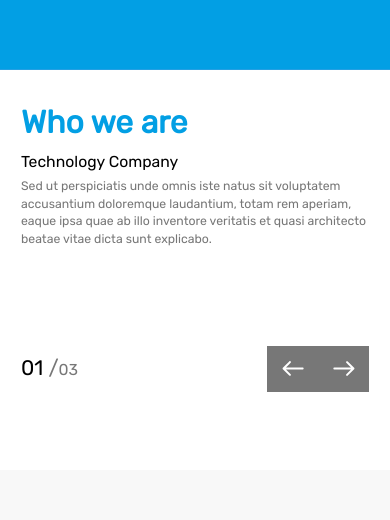
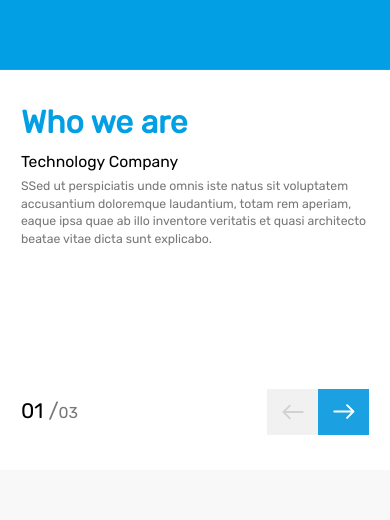
Before and after one commit to yeremiaChris/vue-test, a Vue app: page / in a window 390 px wide. Shown: the part 653-1173 px from the top of the page. Built offline with nearby package versions, Linux system fonts and the light colour scheme.

Commit message:
create animation for slide our speciality comp

```diff
--- a/src/components/OurSpeciality.vue
+++ b/src/components/OurSpeciality.vue
@@ -29,31 +29,61 @@
 
         <!-- card on mobile -->
         <div class="md:hidden box-center">
-          <div class="mt-10 flex flex-col items-between">
+          <div class="mt-10">
+            <div
+              :class="`flex flex-col items-between duration-300 ${
+                isAnimation ? 'opacity-0' : 'opacity-100'
+              }`"
+            >
               <img
                 class="self-center"
-              src="/images/speed-improvement.png"
+                :src="`/images/${list[activeCard].icon}.png`"
                 alt="speed-improvement"
               />
-            <h2 class="text-lg mt-4 text-center">Speed Improvement</h2>
-            <p class="text-center text-soft-gray mt-12">
-              Lorem ipsum dolor sit amet, consectetur adipiscing elit. Duis
-              euismod libero vel leo auctor, in venenatis nulla consequat. Sed
-              commodo nunc sit amet congue aliquam.
+              <h2 class="text-lg mt-4 text-center">
+                {{ list[activeCard].title }}
+              </h2>
+              <p class="text-center text-[#A7A7A7] mt-12">
+                {{ list[activeCard].description }}
               </p>
+            </div>
             <!-- bullet, next and previous button -->
             <div class="mt-10 flex justify-between items-center">
-              <img src="/svg/gray-arrow.svg" alt="arrow" />
-              <div class="flex items-center gap-5">
-                <div class="h-3 w-3 rounded-full bg-soft-gray" />
-                <div class="h-3 w-3 rounded-full bg-soft-gray" />
-                <div class="h-3 w-3 rounded-full bg-soft-gray" />
-              </div>
+              <button @click="previous">
                 <img
-                class="transform rotate-180"
-                src="/svg/gray-arrow.svg"
+                  :class="`${
+                    activeCard > 0 ? 'rotate-180' : 'cursor-not-allowed'
+                  }`"
+                  :src="`/svg/${
+                    activeCard > 0 ? 'blue-arrow' : 'gray-arrow'
+                  }.svg`"
                   alt="arrow"
                 />
+              </button>
+              <div class="flex items-center gap-5">
+                <button
+                  v-for="(item, index) in list.length"
+                  :key="item"
+                  @click="handleClickBullet(index)"
+                  :class="`h-3 w-3 rounded-full ${
+                    activeCard === index
+                      ? 'border-2 border-[#3D46A2]'
+                      : 'bg-[#DAF3FC]'
+                  }`"
+                />
+              </div>
+              <button @click="next">
+                <img
+                  :class="`${
+                    activeCard === list.length - 1 &&
+                    'rotate-180 cursor-not-allowed'
+                  }`"
+                  :src="`/svg/${
+                    activeCard < list.length - 1 ? 'blue-arrow' : 'gray-arrow'
+                  }.svg`"
+                  alt="arrow"
+                />
+              </button>
             </div>
           </div>
         </div>
@@ -66,18 +96,20 @@
 export default {
   data() {
     return {
+      activeCard: 0,
+      isAnimation: false,
       list: [
         {
           title: "Accesories",
           icon: "accesories",
           description:
-            "Lorem ipsum dolor sit amet, consectetur adipiscing elit. Duis euismod libero vel leo auctor, in venenatis nulla consequat. Sed commodo nunc sit amet congue aliquam.",
+            "Lorem ipsum dolor sit amet, consectetur adipiscing elit. Duis euismod libero vel leo auctor, in venenatis nulla consequat. Sed commodo nunc sit.",
         },
         {
           title: "Speed Improvement",
           icon: "speed-improvement",
           description:
-            "Lorem ipsum dolor sit amet, consectetur adipiscing elit. Duis euismod libero vel leo auctor, in venenatis nulla consequat. Sed commodo nunc sit amet congue aliquam.",
+            "Lorem ipsum dolor sit amet, consectetur adipiscing elit. Duis euismod libero vel leo auctor, in venenatis nulla consequat. Sed commodo.",
         },
         {
           title: "Exhaust",
@@ -88,6 +120,31 @@ export default {
       ],
     };
   },
+
+  watch: {
+    activeCard() {
+      this.isAnimation = true;
+      setTimeout(() => {
+        this.isAnimation = false;
+      }, 300);
+    },
+  },
+
+  methods: {
+    next() {
+      if (this.activeCard < 2) {
+        this.activeCard += 1;
+      }
+    },
+    previous() {
+      if (this.activeCard > 0) {
+        this.activeCard -= 1;
+      }
+    },
+    handleClickBullet(index) {
+      this.activeCard = index;
+    },
+  },
 };
 </script>
 
--- a/src/components/ServicesCard.vue
+++ b/src/components/ServicesCard.vue
@@ -1,6 +1,6 @@
 <template>
   <div
-    class="min-h-[400px] md:container md:flex flex-col justify-center mx-6 md:mx-auto bg-white py-10"
+    class="min-h-[400px] md:container md:flex grid flex-col justify-center mx-6 md:mx-auto py-10"
   >
     <!-- on desktop -->
     <div class="hidden md:grid grid-cols-3 gap-20">
@@ -15,18 +15,19 @@
     </div>
 
     <!-- on mobile -->
-    <div class="md:hidden grid grid-rows-2">
+    <div class="md:hidden grid grid-rows-2 h-full">
       <!-- content -->
-      <div class="h-full">
-        <h2 class="text-4xl text-blue-content font-bold">Who we are</h2>
+      <div
+        :class="`h-full duration-300 transform ${
+          isAnimation ? 'opacity-0' : 'opacity-100'
+        } `"
+      >
+        <h2 class="text-4xl text-blue-content font-bold">
+          {{ list[activeCard].title }}
+        </h2>
         <div>
-          <h3 class="mt-3 mb-1 text-lg">Technology Company</h3>
-          <p class="text-soft-gray">
-            Sed ut perspiciatis unde omnis iste natus sit voluptatem accusantium
-            doloremque laudantium, totam rem aperiam, eaque ipsa quae ab illo
-            inventore veritatis et quasi architecto beatae vitae dicta sunt
-            explicabo.
-          </p>
+          <h3 class="mt-3 mb-1 text-lg">{{ list[activeCard].subTitle }}</h3>
+          <p class="text-soft-gray">S{{ list[activeCard].description }}</p>
         </div>
       </div>
 
@@ -34,22 +35,40 @@
       <div class="h-full flex items-end">
         <div class="flex items-center w-full justify-between">
           <p class="text-2xl">
-            01
+            {{ "0" + parseInt(activeCard + 1) }}
             <span class="text-soft-gray text-2xl">/</span>
             <span class="text-lg text-soft-gray">{{ "0" + list.length }}</span>
           </p>
 
           <!-- next and previous button -->
           <div class="flex">
-            <button class="h-[46px] w-[51px] bg-soft-gray box-center">
+            <button
+              :class="`h-[46px] w-[51px] ${
+                activeCard === 0
+                  ? 'bg-[#F1F1F1] cursor-not-allowed'
+                  : 'rotate-180 bg-[#1BA0E1]'
+              } box-center`"
+              @click="previous"
+            >
               <img
-                class="transform rotate-180"
-                src="/svg/arrow.svg"
+                :src="`/svg/${activeCard === 0 ? 'gray-arrow' : 'arrow'}.svg`"
                 alt="arrow"
               />
             </button>
-            <button class="h-[46px] w-[51px] bg-soft-gray box-center">
-              <img src="/svg/arrow.svg" alt="arrow" />
+            <button
+              :class="`h-[46px] w-[51px] ${
+                activeCard === list.length - 1
+                  ? 'bg-[#F1F1F1] cursor-not-allowed rotate-180'
+                  : 'bg-[#1BA0E1]'
+              } box-center`"
+              @click="next"
+            >
+              <img
+                :src="`/svg/${
+                  activeCard === list.length - 1 ? 'gray-arrow' : 'arrow'
+                }.svg`"
+                alt="arrow"
+              />
             </button>
           </div>
         </div>
@@ -62,6 +81,8 @@
 export default {
   data() {
     return {
+      activeCard: 0,
+      isAnimation: false,
       list: [
         {
           title: "Who we are",
@@ -84,6 +105,28 @@ export default {
       ],
     };
   },
+
+  watch: {
+    activeCard() {
+      this.isAnimation = true;
+      setTimeout(() => {
+        this.isAnimation = false;
+      }, 300);
+    },
+  },
+
+  methods: {
+    next() {
+      if (this.activeCard < this.list.length - 1) {
+        this.activeCard += 1;
+      }
+    },
+    previous() {
+      if (this.activeCard > 0) {
+        this.activeCard -= 1;
+      }
+    },
+  },
 };
 </script>
 
```
Also changed, not shown: public/svg/blue-arrow.svg (added). Lines whose indentation alone changed are shown as unchanged.
